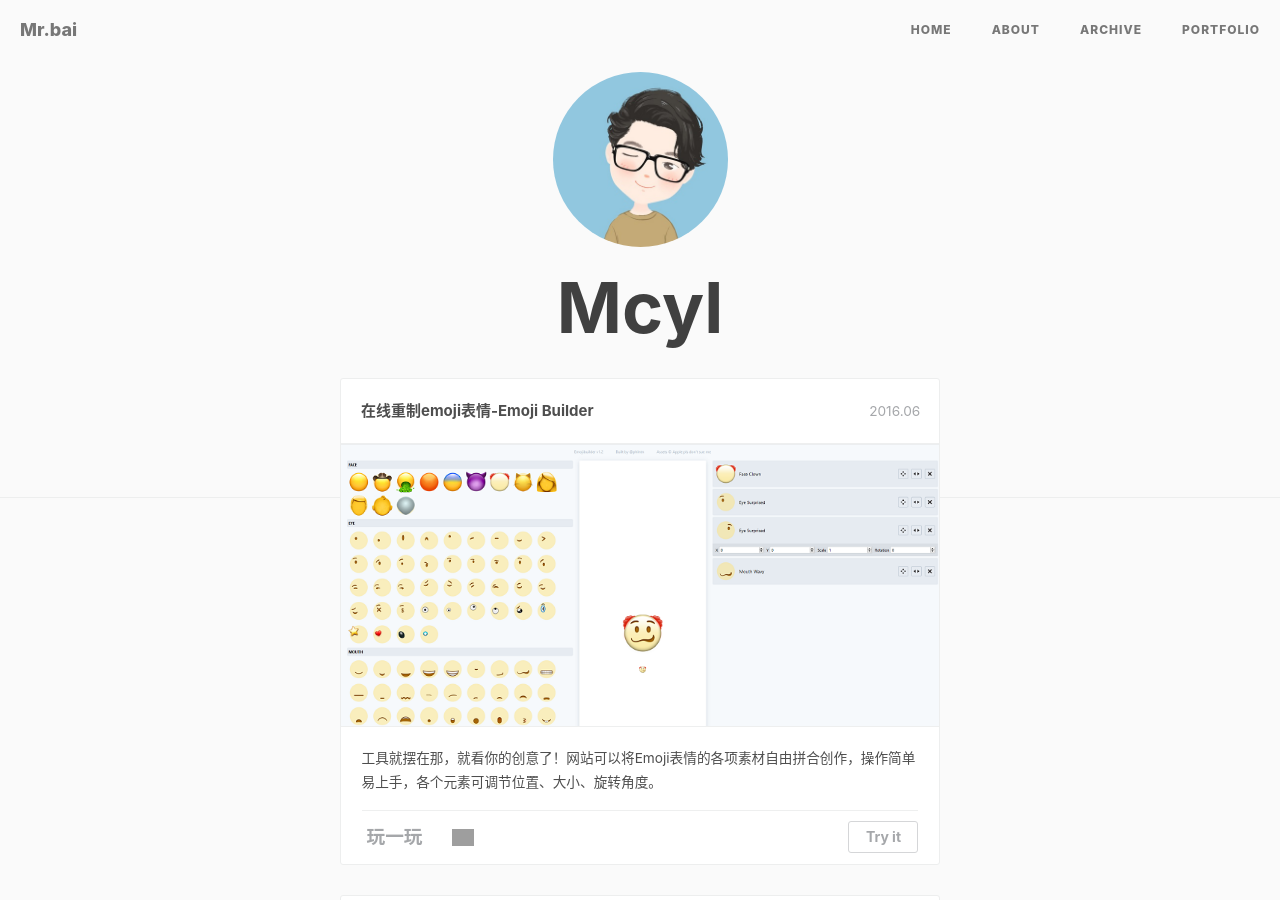
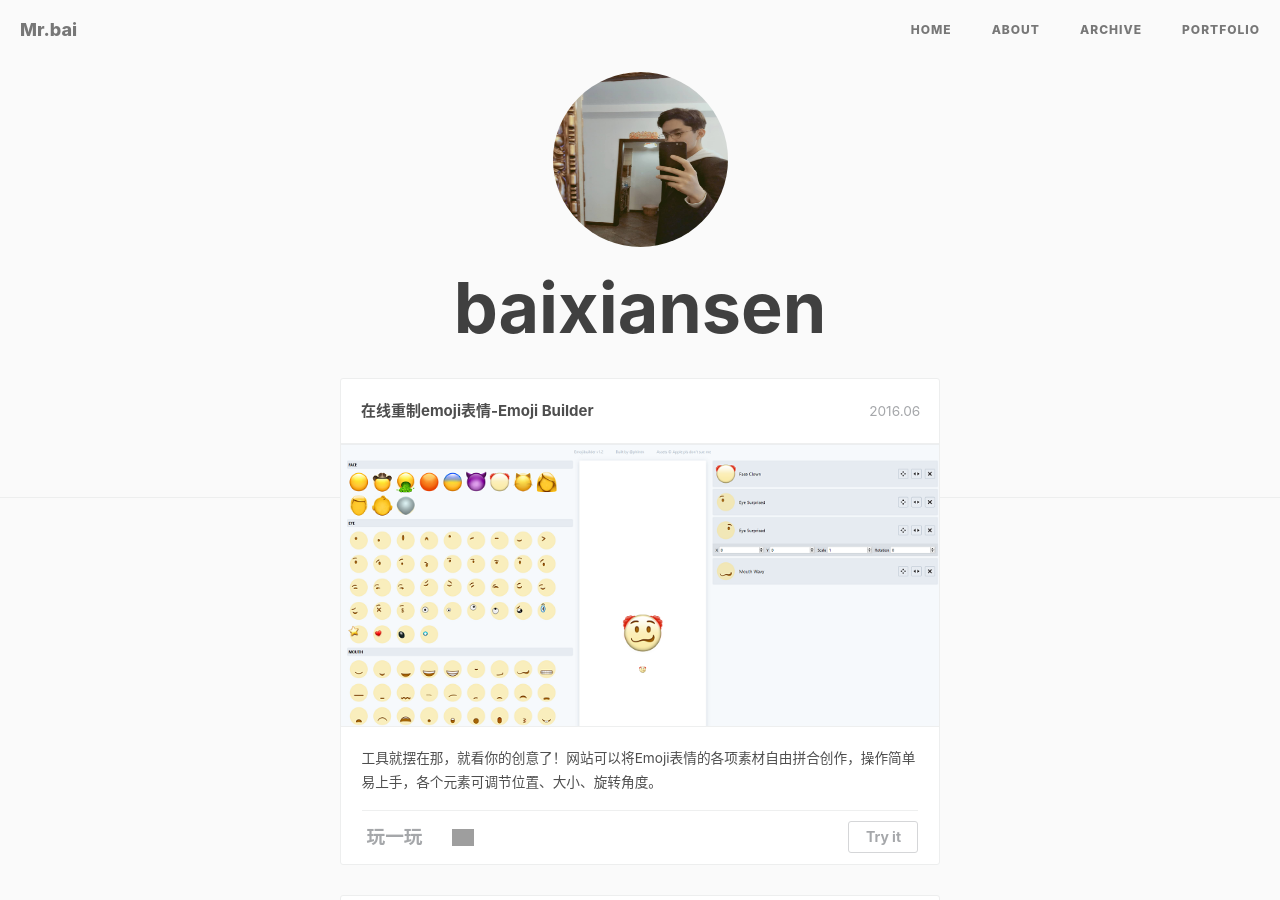
Before and after one commit to baixiansen/baixiansen.github.io, a Jekyll site: the page built from portfolio/index.html, in a window 1280 px wide and 900 px high. Built offline with Jekyll 4.4.1, drawn with Linux system fonts in a browser that asks for light colours; nearby versions of some CDN libraries; comment, search, counter and statistics services are not loaded; some of the changed text lies outside the part shown; grey boxes are pictures that could not be loaded.

Commit message:
save code

```diff
--- a/_config.yml
+++ b/_config.yml
@@ -13,11 +13,11 @@ future: true
 
 # SNS settings
 RSS: false
-weibo_username:     baixiansen
+weibo_username:     1765294077
 zhihu_username:     baixiansen
 github_username:    baixiansen
 twitter_username:   baixiansen
-#facebook_username:  Mcyl
+#facebook_username:  baixiansen
 #linkedin_username:  firstname-lastname-idxxxx
 
 
@@ -59,7 +59,7 @@ kramdown:
 
 
 # Disqus settings
-disqus_username: Mcyl
+disqus_username: baixiansen
 
 # Netease settings
 netease_comment: false
--- a/_includes/footer.html
+++ b/_includes/footer.html
@@ -9,7 +9,7 @@
                 <p class="copyright text-muted">
                     Copyright &copy; {{ site.title }} {{ site.time | date: '%Y' }}
                     <br>
-                    Powered by <a href="http://mochengyanliu.github.io">Mcyl Blog</a> |
+                    Powered by <a href="http://mochengyanliu.github.io">Baixiansen Blog</a> |
                     <iframe
                         style="margin-left: 2px; margin-bottom:-5px;"
                         frameborder="0" scrolling="0" width="100px" height="20px"
--- a/demo/aboutme/index.html
+++ b/demo/aboutme/index.html
@@ -62,7 +62,7 @@
 			<ul class="list-inline">
 				<li class="email"><i class="fa fa-envelope"></i><a href="mailto:17608416133@q163.com">17608416133@q163.com</a></li>
 				<li><i class="fa fa-phone"></i> <a href="tel: 17608416133">17608416133</a></li>
-				<li class="website"><i class="fa fa-globe"></i><a href="https://mochengyanliu.github.io" target="_blank">Mcyl</a></li>
+				<li class="website"><i class="fa fa-globe"></i><a href="https://mochengyanliu.github.io" target="_blank">baixiansen</a></li>
 			</ul>
 		</div><!--//container-->
 	</div><!--//contact-info-->
--- a/portfolio/index.html
+++ b/portfolio/index.html
@@ -9,15 +9,15 @@ layout: default
 		<meta charset="UTF-8" />
 		<meta http-equiv="X-UA-Compatible" content="IE=edge,chrome=1">
 		<meta name="viewport" content="width=device-width, initial-scale=1.0">
-		<title>Mcyl - Timeline</title>
+		<title>baixiansen - Timeline</title>
 		<link rel="stylesheet" type="text/css" href="css/timeline.css" />
 		<script src="js/modernizr.custom.js"></script>
 	</head>
 	<body>
 		<div class="container" style="margin:0;padding:0;width:100%;">
 			<header>
-				<img width="175" height="175" style="border-radius:50%;" src="/img/avatar-Mcyl-ny.jpg">
-				<h1>Mcyl</h1>
+				<img width="175" height="175" style="border-radius:50%;" src="/img/bai.jpg">
+				<h1>baixiansen</h1>
 			</header>
 			<div class="main">
 				<ul class="cbp_tmtimeline">
```
Also changed, not shown: _includes/about/zh.md (+3 -3 lines).
